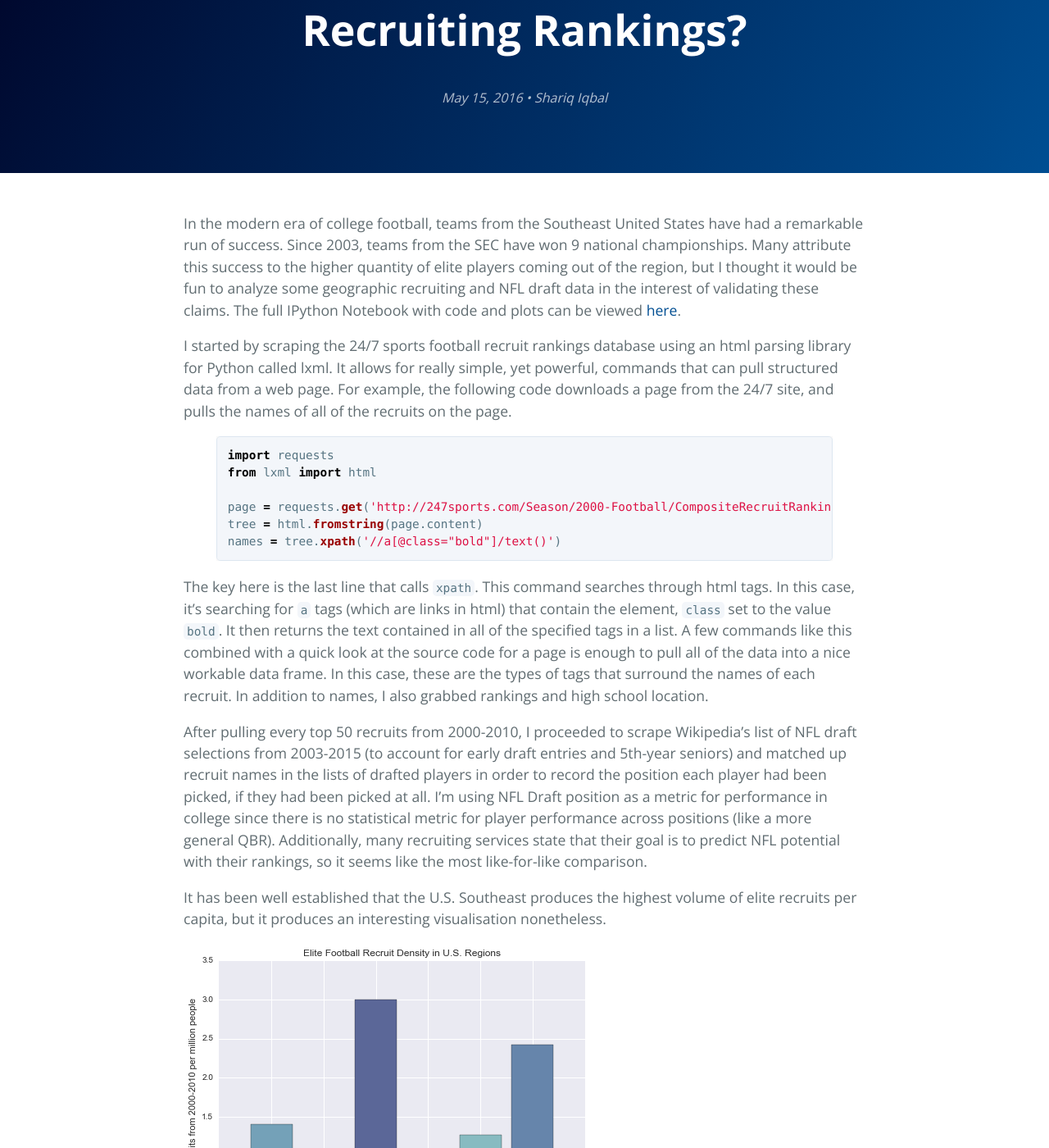
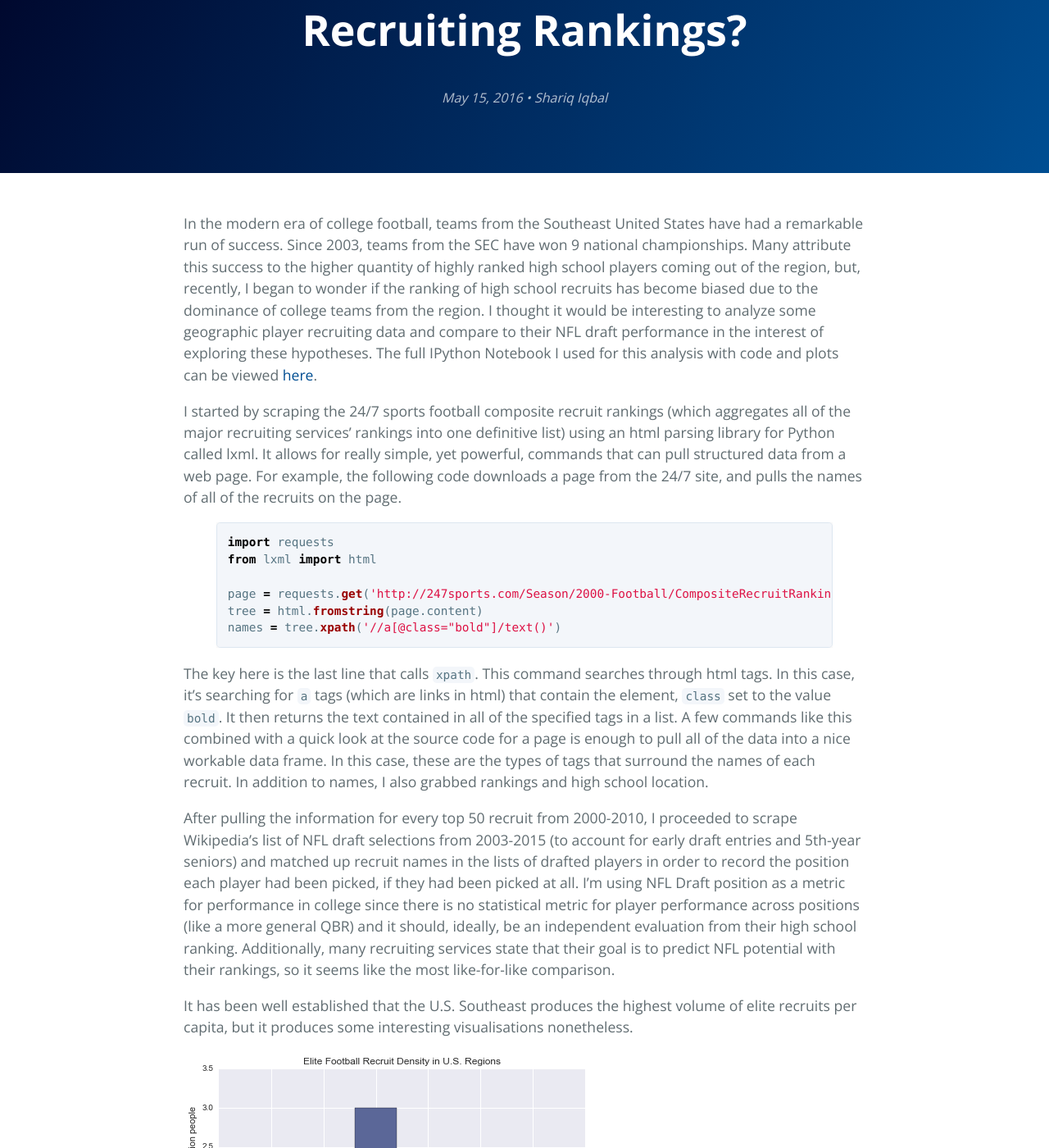
Before and after one commit to shariqiqbal2810/shariqiqbal2810.github.io, a Jekyll site: the page built from _posts/2016-05-15-football_recruiting.md, in a window 1280 px wide and 1400 px high, scrolled down 217 px. Shown: the whole window at 82% size. Built offline with Jekyll 4.4.1, drawn with Linux system fonts in a browser that asks for light colours; some of the changed text lies outside the part shown.

Commit message:
Edited football recruiting post

```diff
--- a/_posts/2016-05-15-football_recruiting.md
+++ b/_posts/2016-05-15-football_recruiting.md
@@ -5,9 +5,9 @@ date:   2016-05-15 14:00:00
 categories: [sports]
 tags: [datavis, football, python]
 ---
-In the modern era of college football, teams from the Southeast United States have had a remarkable run of success. Since 2003, teams from the SEC have won 9 national championships. Many attribute this success to the higher quantity  of elite players coming out of the region, but I thought it would be fun to analyze some geographic recruiting and NFL draft data in the interest of validating these claims. The full IPython Notebook with code and plots can be viewed [here](https://github.com/shariqiqbal2810/sports_analysis/blob/master/regional_football_recuiting_comparison.ipynb).
+In the modern era of college football, teams from the Southeast United States have had a remarkable run of success. Since 2003, teams from the SEC have won 9 national championships. Many attribute this success to the higher quantity  of highly ranked high school players coming out of the region, but, recently, I began to wonder if the ranking of high school recruits has become biased due to the dominance of college teams from the region. I thought it would be interesting to analyze some geographic player recruiting data and compare to their NFL draft performance in the interest of exploring these hypotheses. The full IPython Notebook I used for this analysis with code and plots can be viewed [here](https://github.com/shariqiqbal2810/sports_analysis/blob/master/regional_football_recuiting_comparison.ipynb).
 
-I started by scraping the 24/7 sports football recruit rankings database using an html parsing library for Python called lxml. It allows for really simple, yet powerful, commands that can pull structured data from a web page. For example, the following code downloads a page from the 24/7 site, and pulls the names of all of the recruits on the page.
+I started by scraping the 24/7 sports football composite recruit rankings (which aggregates all of the major recruiting services' rankings into one definitive list) using an html parsing library for Python called lxml. It allows for really simple, yet powerful, commands that can pull structured data from a web page. For example, the following code downloads a page from the 24/7 site, and pulls the names of all of the recruits on the page.
 
 {% highlight python %}
 import requests
@@ -20,18 +20,18 @@ names = tree.xpath('//a[@class="bold"]/text()')
 
 The key here is the last line that calls `xpath`. This command searches through html tags. In this case, it's searching for `a` tags (which are links in html) that contain the element, `class` set to the value `bold`. It then returns the text contained in all of the specified tags in a list. A few commands like this combined with a quick look at the source code for a page is enough to pull all of the data into a nice workable data frame. In this case, these are the types of tags that surround the names of each recruit. In addition to names, I also grabbed rankings and high school location.
 
-After pulling every top 50 recruits from 2000-2010, I proceeded to scrape Wikipedia's list of NFL draft selections from 2003-2015 (to account for early draft entries and 5th-year seniors) and matched up recruit names in the lists of drafted players in order to record the position each player had been picked, if they had been picked at all. I'm using NFL Draft position as a metric for performance in college since there is no statistical metric for player performance across positions (like a more general QBR). Additionally, many recruiting services state that their goal is to predict NFL potential with their rankings, so it seems like the most like-for-like comparison.
+After pulling the information for every top 50 recruit from 2000-2010, I proceeded to scrape Wikipedia's list of NFL draft selections from 2003-2015 (to account for early draft entries and 5th-year seniors) and matched up recruit names in the lists of drafted players in order to record the position each player had been picked, if they had been picked at all. I'm using NFL Draft position as a metric for performance in college since there is no statistical metric for player performance across positions (like a more general QBR) and it should, ideally, be an independent evaluation from their high school ranking. Additionally, many recruiting services state that their goal is to predict NFL potential with their rankings, so it seems like the most like-for-like comparison.
 
-It has been well established that the U.S. Southeast produces the highest volume of elite recruits per capita, but it produces an interesting visualisation nonetheless.
+It has been well established that the U.S. Southeast produces the highest volume of elite recruits per capita, but it produces some interesting visualisations nonetheless.
 
 <img src="/images/recruiting_analysis/recruit_density_barplot.png">
 
 <img src="/images/recruiting_analysis/recruit_density_map.svg">
 
-Unsurprisingly, the southeast is the clear winner in terms of elite recruits per capita. A few questions remain, though: Do recruiting ratings accurately reflect NFL draft performance? Is there a geographic bias in the rankings towards players from recruiting hotbeds? And finally, are players from the southeast actually outperforming their rankings (leading to better success for these programs at the college level)? In order to answer these questions I plotted recruiting ranking vs NFL draft performance (proportion drafted and draft position for those who were drafted) and separated by region.
+Unsurprisingly, the southeast is the clear winner in terms of elite recruits per capita. A few questions remain, though: Do recruiting ratings accurately reflect NFL draft performance? Is there a geographic bias in the rankings towards players from recruiting hotbeds? And finally, are players from the southeast actually outperforming their rankings (leading to better success for these programs at the college level)? In order to move toward answering these questions, I plotted recruiting ranking vs NFL draft performance (proportion drafted and draft position for those who were drafted) and separated by region.
 
 <img src="/images/recruiting_analysis/prop_drafted.png">
 
 <img src="/images/recruiting_analysis/draft_pick.png">
 
-The general trend here seems to be that recruiting rankings do predict success to a certain extent, but they are much more accurate in predicting the success of higher ranked recruits, with more variability the lower you go. No region seems to clearly dominate or lag behind across all rankings, and there seems to be a large amount of variability in the performance of each region, suggesting that recruiting analysts do not exhibit a geographical bias when ranking players. They also do not seem to be underrating players from the Southeast. The conclusion to be made here, then, is that the success of SEC teams is likely bolstered by the amount of highly ranked recruits the region produces, and not the other way around.
+It's hard to draw conclusions since there are many factors at play here, but the general trend seems to be that recruiting rankings do predict success to a certain extent; however, the variability of draft performance increases as the rankings get lower. No region seems to clearly dominate or lag behind across all rankings, suggesting that recruiting analysts do not exhibit a geographical bias when ranking players. They specifically do not appear to be underrating or overrating players from the Southeast. It seems reasonable to conclude, then, that the success of SEC teams is likely bolstered by the amount of highly ranked recruits the region produces, and these rankings actually do a good job of remaining unbiased, despite vast gaps in quality of high school play across regions.
```
